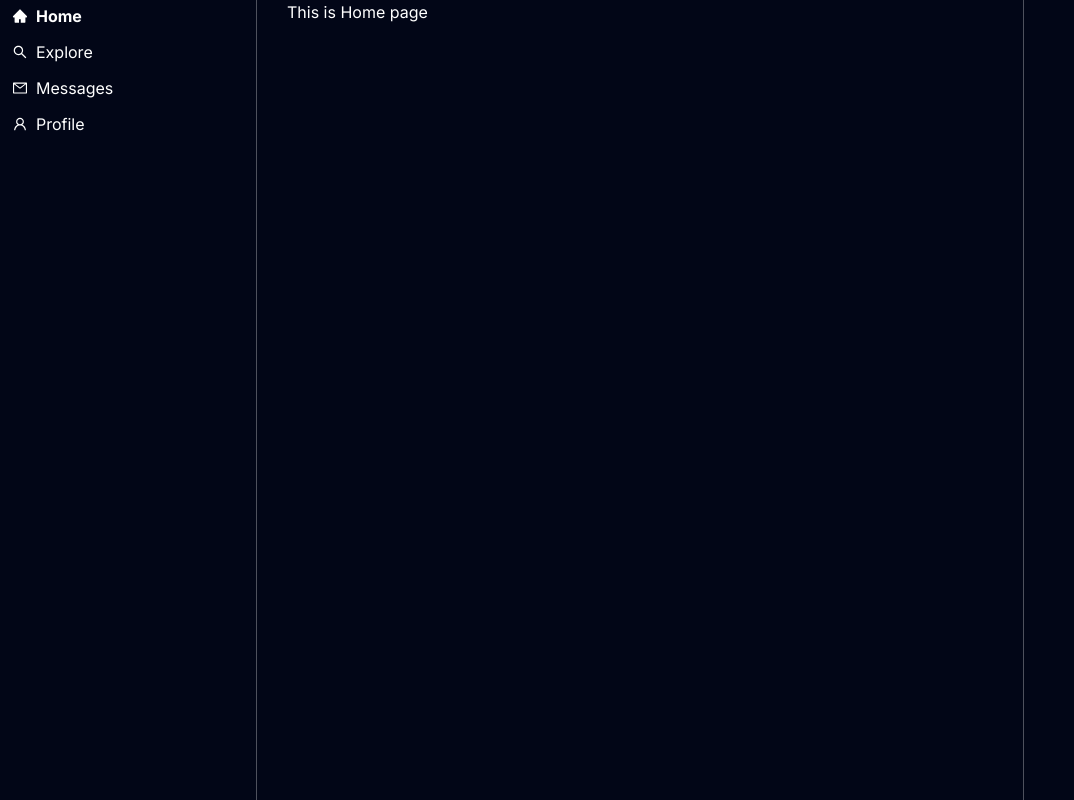
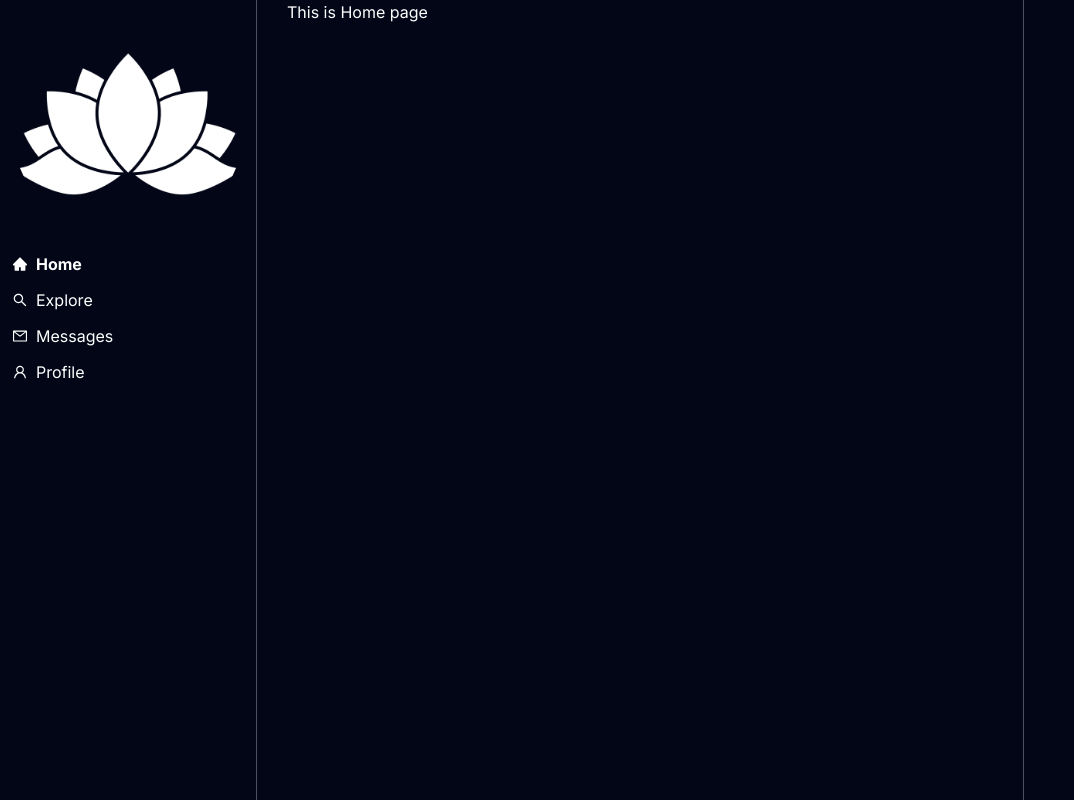
Before and after one commit to luifer321/buzz_hub_frontend, a Next.js app: page / in a window 1280 px wide. Shown: the whole page, without its empty margins (0-1074 px from the left). Built offline with nearby package versions, Linux system fonts and the light colour scheme.

Commit message:
sider:complete

```diff
--- a/src/components/organisms/Sidebar/index.tsx
+++ b/src/components/organisms/Sidebar/index.tsx
@@ -1,14 +1,27 @@
 import { FC } from "react";
 import { sidebarItems } from "@/shared/constants/sidebar";
 import SidebarItem from "@/components/molecules/SidebarItem";
+import Link from "next/link";
+import Image from "next/image";
 
 const Sidebar: FC = () => {
   return (
-    <nav className="flex flex-col gap-1">
-      {sidebarItems.map((item) => (
-        <SidebarItem key={item.name} {...item} />
-      ))}
-    </nav>
+    <div>
+      <nav className="flex flex-col gap-1">
+        <Link href="/">
+          <Image
+            className="mt-1 flex items-center rounded-full gap-x-2 px-3 py-1 cursor-pointer w-fit hover:bg-slate-400 `"
+            width={20}
+            height={20}
+            src="/logo.png"
+            alt="logo"
+          />
+        </Link>
+        {sidebarItems.map((item) => (
+          <SidebarItem key={item.name} {...item} />
+        ))}
+      </nav>
+    </div>
   );
 };
 
```
Also changed, not shown: public/logo.png (added).
